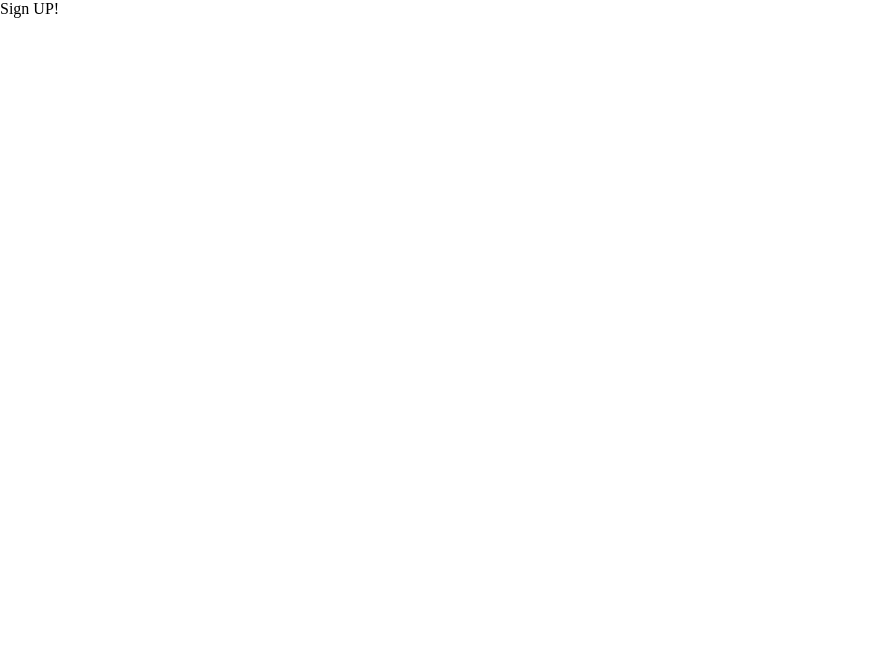
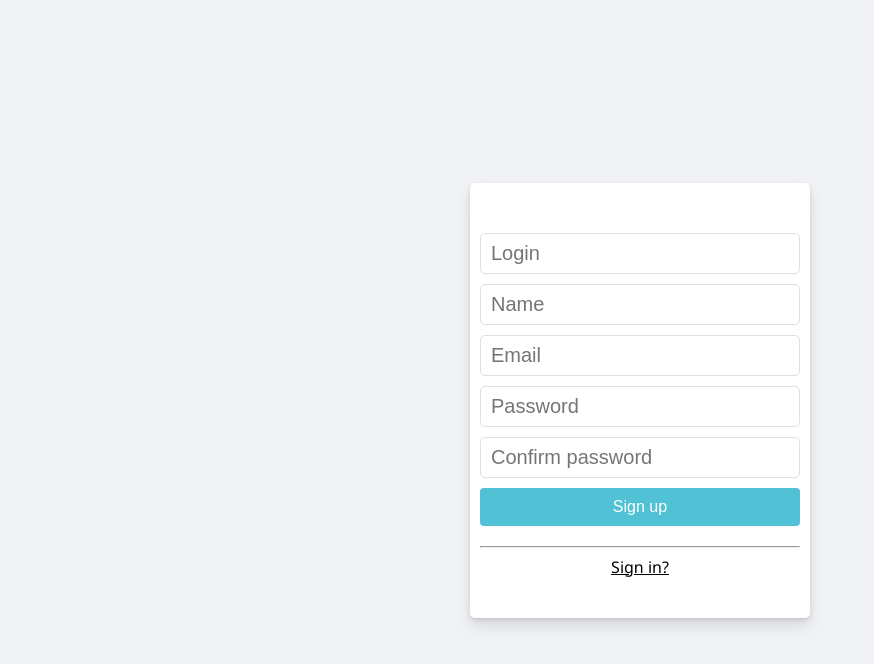
Before and after one commit to oldzakarliuka/zakblogfe, a Vue app: page /admin/signup in a window 1280 px wide. Shown: the top 664 px of the page, without its empty margins (0-874 px from the left). Built offline with nearby package versions, Linux system fonts and the light colour scheme.

Commit message:
signin signup

```diff
--- a/src/assets/style.scss
+++ b/src/assets/style.scss
@@ -6,6 +6,7 @@
 body {
   padding: 0;
   margin: 0;
+  font-family: "Segoe UI", Tahoma, Geneva, Verdana, sans-serif;
 }
 
 .btn {
@@ -40,3 +41,53 @@ body {
 .content {
   min-height: 100vh;
 }
+
+.errors {
+  margin: 0 0 10px;
+  padding: 0;
+  list-style-type: none;
+
+  .error {
+    padding: 5px 0;
+    color: #ec4646;
+  }
+}
+
+.auth {
+  height: 100%;
+  position: absolute;
+  width: 100%;
+  background-color: #f0f2f5;
+  display: flex;
+  justify-content: center;
+}
+.form {
+  min-width: 320px;
+  padding: 40px 10px;
+  box-shadow: 0 2px 4px rgba(0, 0, 0, 0.1), 0 8px 16px rgba(0, 0, 0, 0.1);
+  background-color: #fff;
+  border-radius: 5px;
+  margin: auto;
+  text-align: center;
+  &__row {
+    display: flex;
+    margin: 10px auto;
+  }
+  &__input {
+    font-size: 20px;
+    border-radius: 5px;
+    padding: 8px 10px;
+    width: 100%;
+    border: 1px solid #dddfe2;
+  }
+}
+
+a,
+a:visited,
+a:active {
+  color: inherit;
+}
+
+a:hover {
+  color: #51c2d5;
+}
--- a/src/components/AuthForm.vue
+++ b/src/components/AuthForm.vue
@@ -1,6 +1,11 @@
 <template>
   <div class="auth">
     <form class="form auth-form" @submit.prevent="signin">
+      <ul class="errors">
+        <li v-for="err in errors" :key="err" class="error">
+          {{ err }}
+        </li>
+      </ul>
       <div class="form__row">
         <input
           id="login"
@@ -27,8 +32,10 @@
 </template>
 <script>
 import api from "../service/api.service";
+import TokenService from "../service/storage.service";
 
 export default {
+  name: "auth-signin",
   data() {
     return {
       errors: [],
@@ -37,49 +44,49 @@ export default {
     };
   },
   methods: {
+    clearInputs() {
+      this.login = "";
+      this.password = "";
+    },
+    checkForm() {
+      this.errors = [];
+      const requiredStr = (label) => `${label} are required`;
+      const minLengthStr = (label, count) =>
+        `${label} must be at least ${count} characters`;
+      if (!this.password) {
+        this.errors.push(requiredStr("Password"));
+      }
+      if (!this.login) {
+        this.errors.push(requiredStr("Login"));
+      }
+      if (this.password.length < 6) {
+        this.errors.push(minLengthStr("Password", 6));
+      }
+      return this.errors.length;
+    },
     signin() {
+      if (this.checkForm()) return;
       api()
         .post("auth/signin", {
           login: this.login,
           password: this.password,
         })
-        .then((res) => console.log(res))
+        .then((res) => {
+          TokenService.saveToken(res.token);
+          this.$router.push("/admin/dashboard");
+        })
         .catch((err) => {
-          console.log(err);
+          if ([404, 401].includes(err.response.status)) {
+            this.errors.push("Incorrect username or password");
+            setTimeout(() => (this.errors = []), 5000);
+            this.clearInputs();
+          }
         });
     },
   },
 };
 </script>
 <style lang="scss">
-.auth {
-  height: 100%;
-  position: absolute;
-  width: 100%;
-  background-color: #f0f2f5;
-  display: flex;
-  justify-content: center;
-}
-.form {
-  min-width: 320px;
-  padding: 40px 10px;
-  box-shadow: 0 2px 4px rgba(0, 0, 0, 0.1), 0 8px 16px rgba(0, 0, 0, 0.1);
-  background-color: #fff;
-  border-radius: 5px;
-  margin: auto;
-  text-align: center;
-  &__row {
-    display: flex;
-    margin: 10px auto;
-  }
-  &__input {
-    font-size: 20px;
-    border-radius: 5px;
-    padding: 8px 10px;
-    width: 100%;
-    border: 1px solid #dddfe2;
-  }
-}
 .btn {
   display: block;
   width: 100%;
--- a/src/components/AuthSignup.vue
+++ b/src/components/AuthSignup.vue
@@ -1,9 +1,175 @@
 <template>
-  <div>
-    Sign UP!
+  <div class="auth">
+    <form class="form auth-form" @submit.prevent="signup">
+      <ul class="errors">
+        <li v-for="err in errors" :key="err" class="error">
+          {{ err }}
+        </li>
+      </ul>
+      <div class="form__row">
+        <input
+          id="login"
+          class="form__input"
+          type="text"
+          placeholder="Login"
+          v-model.trim.lazy="login"
+        />
+      </div>
+      <div class="form__row">
+        <input
+          id="name"
+          class="form__input"
+          type="text"
+          placeholder="Name"
+          v-model.trim.lazy="name"
+        />
+      </div>
+      <div class="form__row">
+        <input
+          id="email"
+          class="form__input"
+          type="email"
+          placeholder="Email"
+          v-model.trim.lazy="email"
+        />
+      </div>
+      <div class="form__row">
+        <input
+          id="password"
+          class="form__input"
+          type="password"
+          placeholder="Password"
+          v-model.lazy="password"
+        />
+      </div>
+      <div class="form__row">
+        <input
+          id="confirmPassword"
+          class="form__input"
+          type="password"
+          placeholder="Confirm password"
+          v-model.lazy="confirmPassword"
+        />
+      </div>
+      <button class="btn btn-blue">Sign up</button>
+      <hr />
+      <router-link to="/admin">Sign in?</router-link>
+    </form>
   </div>
 </template>
 <script>
-export default {};
+import api from "../service/api.service";
+import TokenService from "../service/storage.service";
+
+export default {
+  name: "auth-signup",
+  data() {
+    return {
+      errors: [],
+      login: "",
+      name: "",
+      password: "",
+      confirmPassword: "",
+      email: "",
+    };
+  },
+  methods: {
+    clearInputs() {
+      this.login = "";
+      this.name = "";
+      this.password = "";
+      this.confirmPassword = "";
+      this.email = "";
+    },
+    checkForm() {
+      this.errors = [];
+      const requiredStr = (label) => `${label} are required`;
+      const minLengthStr = (label, count) =>
+        `${label} must be at least ${count} characters`;
+      if (!this.password) {
+        this.errors.push(requiredStr("Password"));
+      }
+      if (!this.login) {
+        this.errors.push(requiredStr("Login"));
+      }
+      if (!this.name) {
+        this.errors.push(requiredStr("Name"));
+      }
+      if (this.name.length < 2) {
+        this.errors.push(minLengthStr("Name", 2));
+      }
+      if (this.password.length < 6) {
+        this.errors.push(minLengthStr("Password", 6));
+      }
+      if (!this.confirmPassword) {
+        this.errors.push(requiredStr("Confirm Password"));
+      }
+      if (this.confirmPassword !== this.password) {
+        this.errors.push("Password and confirm password does not match");
+      }
+      if (!this.email) {
+        this.errors.push(requiredStr("Email"));
+      }
+      return this.errors.length;
+    },
+    signup() {
+      if (this.checkForm()) return;
+
+      api()
+        .post("auth/signup", {
+          login: this.login,
+          password: this.password,
+          email: this.email,
+          name: this.name,
+        })
+        .then((res) => {
+          TokenService.saveToken(res.token);
+          this.$router.push("/admin/dashboard");
+        })
+        .catch((err) => {
+          if (err.response.status === 422) {
+            this.errors = [err.response.data.error];
+            setTimeout(() => (this.errors = []), 5000);
+            this.clearInputs();
+          }
+        });
+    },
+  },
+};
 </script>
-<style lang="scss"></style>
+<style lang="scss">
+.auth {
+  height: 100%;
+  position: absolute;
+  width: 100%;
+  background-color: #f0f2f5;
+  display: flex;
+  justify-content: center;
+}
+.form {
+  min-width: 320px;
+  padding: 40px 10px;
+  box-shadow: 0 2px 4px rgba(0, 0, 0, 0.1), 0 8px 16px rgba(0, 0, 0, 0.1);
+  background-color: #fff;
+  border-radius: 5px;
+  margin: auto;
+  text-align: center;
+  &__row {
+    display: flex;
+    margin: 10px auto;
+  }
+  &__input {
+    font-size: 20px;
+    border-radius: 5px;
+    padding: 8px 10px;
+    width: 100%;
+    border: 1px solid #dddfe2;
+  }
+}
+.btn {
+  display: block;
+  width: 100%;
+  margin-bottom: 20px;
+  cursor: pointer;
+}
+</style>
--- a/src/router/index.js
+++ b/src/router/index.js
@@ -8,6 +8,14 @@ import PostForm from "../components/PostForm.vue";
 import AdminLayout from "../layout/admin.vue";
 import HomeLayout from "../layout/home.vue";
 import NotFound from "../layout/notfound.vue";
+import TokenService from "../service/storage.service";
+
+const redirectToAdminDashboard = (to, from, next) => {
+  if (TokenService.getToken()) {
+    next("/admin/dashboard");
+  } else next();
+};
+
 const routes = [
   {
     path: "/",
@@ -22,8 +30,12 @@ const routes = [
     component: AdminLayout,
 
     children: [
-      { path: "", component: AuthForm },
-      { path: "signup", component: AuthSignup },
+      { path: "", component: AuthForm, beforeEnter: redirectToAdminDashboard },
+      {
+        path: "signup",
+        component: AuthSignup,
+        beforeEnter: redirectToAdminDashboard,
+      },
       {
         path: "dashboard",
         component: AdminDashboard,
@@ -56,7 +68,7 @@ const router = createRouter({
 });
 
 router.beforeEach((to, from, next) => {
-  if (to.meta.protected) next({ path: "/admin" });
+  if (to.meta.protected && !TokenService.getToken()) next({ path: "/admin" });
   else next();
 });
 
--- a/src/service/storage.service.js
+++ b/src/service/storage.service.js
@@ -13,4 +13,4 @@ const TokenService = {
   },
 };
 
-export { TokenService };
+export default TokenService;
```
